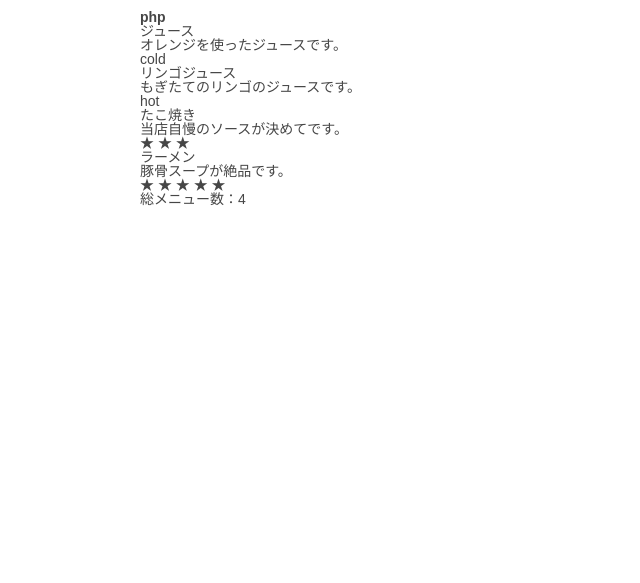
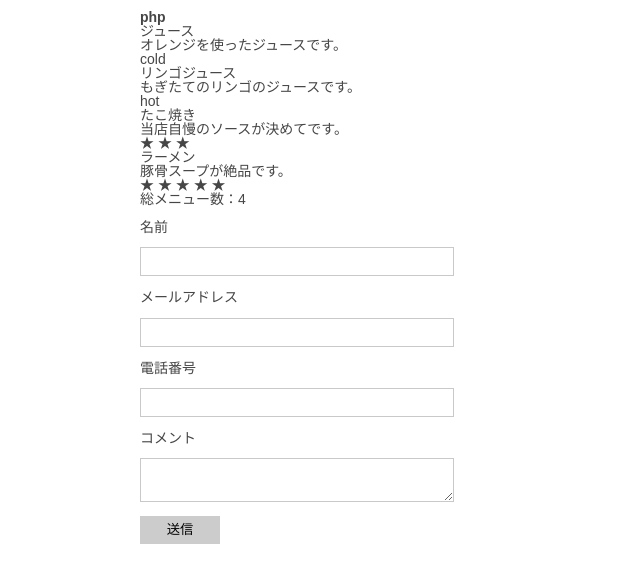
Before and after one commit to mifukia/phppractice, a PHP site: page / in a window 1280 px wide. Shown: the top 583 px of the page, without its empty margins (0-640 px from the left). Run offline with PHP 8.4, Linux system fonts and the light colour scheme; data that the repository does not hold is empty.

Commit message:
'フォーム追加'

```diff
--- a/assets/css/index.css
+++ b/assets/css/index.css
@@ -445,3 +445,20 @@ blockquote:before {
 .userData ul li:nth-child(2n) {
   margin-right: 0;
 }
+
+.userForm p {
+  margin-top: 1em;
+}
+
+.userForm input, .userForm textarea {
+  width: 300px;
+  margin-top: 1em;
+  display: block;
+}
+
+.userForm input[type="submit"] {
+  width: 80px;
+  border: 1px solid #ccc;
+  background: #ccc;
+  line-height: 2;
+}
--- a/assets/scss/index.scss
+++ b/assets/scss/index.scss
@@ -24,3 +24,19 @@
         }
     }
 }
+.userForm{
+    p{
+        margin-top: 1em;
+    }
+    input,textarea{
+        width: 300px;
+        margin-top: 1em;
+        display: block;
+    }
+    input[type="submit"]{
+        width: 80px;
+        border: 1px solid #ccc;
+        background: #ccc;
+        line-height: 2;
+    }
+}
--- a/index.php
+++ b/index.php
@@ -68,6 +68,19 @@
                     </p>
                 </ul>
             </div>
+            <div class="userForm">
+                <form action="add.php" method="post">
+                    <p>名前</p>
+                    <input type="text" name="name" id="user_name">
+                    <p>メールアドレス</p>
+                    <input type="email" name="mail" id="user_mail">
+                    <p>電話番号</p>
+                    <input type="tel" name="tel" id="user_tel">
+                    <p>コメント</p>
+                    <textarea name="memo" id="user_memo"></textarea>
+                    <input type="submit" value="送信">
+                </form>
+            </div>
             <div class="userData">
                 <ul>
                 <?php foreach($users as $user) : ?>
--- a/sql.php
+++ b/sql.php
@@ -8,16 +8,18 @@
             "mysql:host=localhost;dbname=mysampledata;charset=utf8",
             $user,
             $password);
+        $statement = $pdo->query('select * from sampletable');
+        //queryメソッドの返り値はPDOStatementクラスのインスタンス
+
+        $records = array();//テーブルの中身を格納する配列
+
+        while($record = $statement->fetch(PDO::FETCH_ASSOC)){
+            $records[] = $record;
+            //fetchメソッドで取得したメソッドを順番に取り出す　→　テーブルの中身を格納
+        }
     }catch(PDOException $e){
         $result = "#ERR:".$e->getMessage();
-    }
-
-    $statement = $pdo->query('select * from sampletable');
-
-    $records = array();//テーブルの中身を格納する配列
-
-    while($record = $statement->fetch(PDO::FETCH_ASSOC)){
-        $records[] = $record;//テーブルの中身を格納
+        echo $result;
     }
 
     $statement = null;
```
Also changed, not shown: add.php (added, +27 -0 lines).
